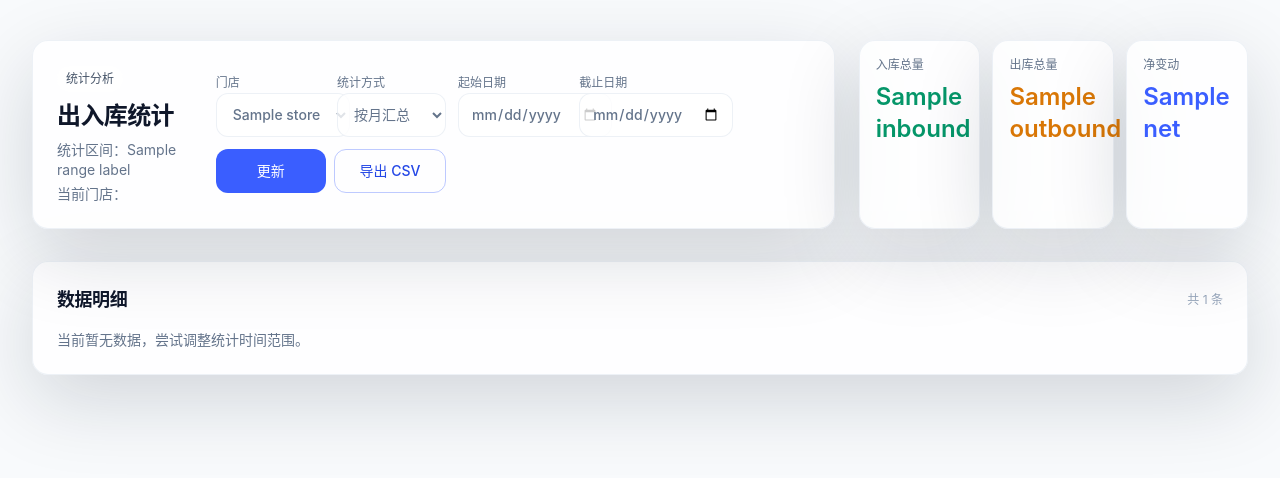
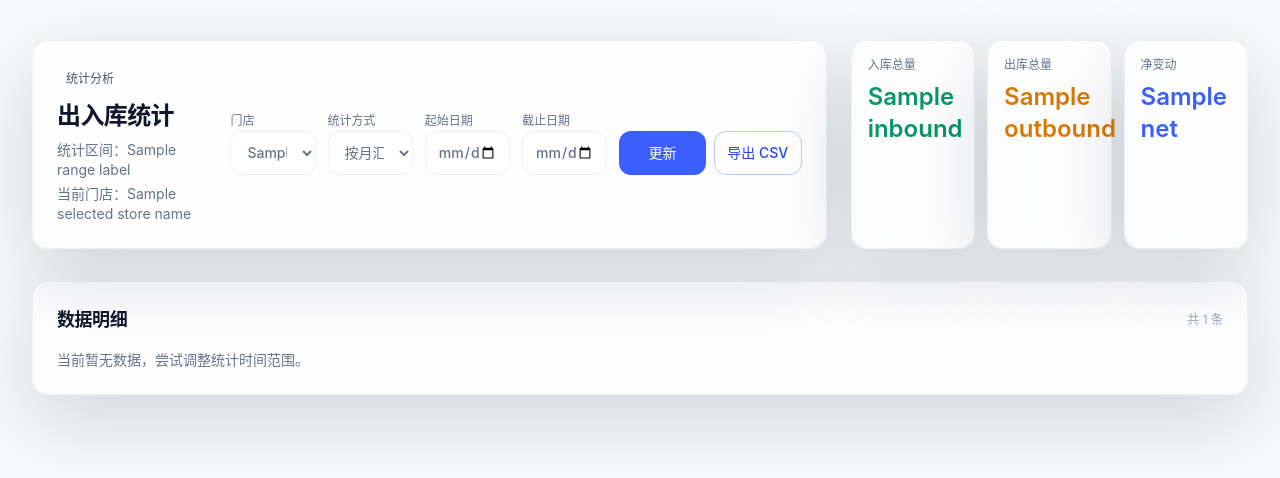
Before and after one commit to CycolusPro/CodeX-Storehouse, a Flask app: template inventory_app/templates/analytics.html in a window 1280 px wide. Shown: the part 65-543 px from the top of the page. Run offline with Flask 3, Linux system fonts and the light colour scheme; the template is opened without the code that fills it: most values are stand-ins (such as "Sample title", 1, 10 or a date in 2020); some libraries are stand-ins or nearby versions.

Commit message:
Fix analytics statistics and improve layout

```diff
--- a/inventory_app/app.py
+++ b/inventory_app/app.py
@@ -620,7 +620,10 @@ def create_app(
     @role_required("admin", "super_admin")
     def analytics_dashboard() -> str:
         selected_store = _resolve_store_id(request.args.get("store"))
-        mode, start_dt, end_dt, start_value, end_value = _resolve_history_filters(request.args)
+        stores_map = _list_stores()
+        mode, start_dt, end_dt, start_value, end_value = _resolve_history_filters(
+            request.args
+        )
         entries = manager.list_history(store_id=selected_store)
         stats_rows = _history_statistics(entries, mode=mode, start=start_dt, end=end_dt)
         total_inbound = sum(row["inbound"] for row in stats_rows)
@@ -649,7 +652,10 @@ def create_app(
             export_url=export_url,
             range_label=range_label,
             selected_store=selected_store,
-            stores=_list_stores(),
+            selected_store_name=stores_map.get(selected_store, {}).get(
+                "name", selected_store
+            ),
+            stores=stores_map,
         )
 
     @app.get("/api/history/stats/export")
@@ -1075,8 +1081,6 @@ def _history_statistics(
     normalized_mode = "day" if mode == "day" else "month"
     buckets: Dict[str, Dict[str, Any]] = {}
     for entry in entries:
-        if entry.action not in {"in", "out"}:
-            continue
         local_time = entry.timestamp.astimezone()
         naive_time = local_time.replace(tzinfo=None)
         if start and naive_time < start:
@@ -1093,17 +1097,44 @@ def _history_statistics(
             label,
             {"label": label, "inbound": 0, "outbound": 0, "sort_key": sort_key},
         )
-        delta = entry.meta.get("delta")
-        try:
-            delta_value = int(delta)
-        except (TypeError, ValueError):
+        meta = entry.meta or {}
+
+        def _parse_int(value: Any) -> Optional[int]:
+            try:
+                return int(value)
+            except (TypeError, ValueError):
+                return None
+
+        inbound_delta = 0
+        outbound_delta = 0
+        if entry.action == "in":
+            delta_value = _parse_int(meta.get("delta"))
+            if delta_value is None:
+                continue
+            inbound_delta = abs(delta_value)
+        elif entry.action == "out":
+            delta_value = _parse_int(meta.get("delta"))
+            if delta_value is None:
+                continue
+            outbound_delta = abs(delta_value)
+        elif entry.action == "set":
+            delta_value = _parse_int(meta.get("delta"))
+            if delta_value in (None, 0):
+                continue
+            if delta_value > 0:
+                inbound_delta = delta_value
+            else:
+                outbound_delta = abs(delta_value)
+        elif entry.action == "create":
+            quantity_value = _parse_int(meta.get("quantity"))
+            if quantity_value is None or quantity_value <= 0:
+                continue
+            inbound_delta = quantity_value
+        else:
             continue
-        if delta_value < 0:
-            delta_value = abs(delta_value)
-        if entry.action == "in":
-            bucket["inbound"] += delta_value
-        else:
-            bucket["outbound"] += delta_value
+
+        bucket["inbound"] += inbound_delta
+        bucket["outbound"] += outbound_delta
     rows: List[Dict[str, Any]] = []
     for bucket in sorted(buckets.values(), key=lambda item: item["sort_key"]):
         rows.append(
--- a/inventory_app/templates/analytics.html
+++ b/inventory_app/templates/analytics.html
@@ -91,19 +91,19 @@
     </header>
 
     <main class="max-w-7xl mx-auto px-4 sm:px-6 lg:px-8 py-10 space-y-8">
-      <section class="grid gap-6 lg:grid-cols-3">
-        <div class="lg:col-span-2 p-6 rounded-2xl border border-slate-200/60 dark:border-white/10 bg-white/80 dark:bg-white/5 shadow-xlsoft">
-          <div class="flex flex-col md:flex-row md:items-center md:justify-between gap-4">
+      <section class="grid gap-6 lg:grid-cols-[minmax(0,2fr)_minmax(0,1fr)]">
+        <div class="p-6 rounded-2xl border border-slate-200/60 dark:border-white/10 bg-white/80 dark:bg-white/5 shadow-xlsoft">
+          <div class="flex flex-col xl:flex-row xl:items-center xl:justify-between gap-6">
             <div>
               <span class="inline-flex items-center gap-2 text-xs px-2 py-1 rounded-full bg-white/70 dark:bg-white/10 border border-white/40 dark:border-white/10 text-slate-600 dark:text-slate-300">统计分析</span>
               <h1 class="mt-2 text-2xl font-bold tracking-tight">出入库统计</h1>
               <p class="mt-2 text-sm text-slate-500 dark:text-slate-400">统计区间：{{ range_label }}</p>
-              <p class="mt-1 text-sm text-slate-500 dark:text-slate-400">当前门店：{{ stores[selected_store].name }}</p>
+              <p class="mt-1 text-sm text-slate-500 dark:text-slate-400">当前门店：{{ selected_store_name }}</p>
             </div>
-            <form method="get" class="grid gap-3 sm:grid-cols-2 lg:grid-cols-5 xl:grid-cols-5 items-end w-full md:w-auto text-sm">
+            <form method="get" class="grid w-full md:w-auto gap-3 sm:grid-cols-2 lg:grid-cols-6 items-end text-sm">
               <label class="text-xs text-slate-500 dark:text-slate-400 grid gap-1 leading-none">
                 门店
-                <select name="store" class="h-11 rounded-xl border border-slate-200/60 dark:border-white/10 bg-white/80 dark:bg-white/5 px-3 text-sm font-medium">
+                <select name="store" class="h-11 rounded-xl border border-slate-200/60 dark:border-white/10 bg-white/80 dark:bg-white/5 px-3 text-sm font-medium min-w-0">
                   {% for store_id, store in stores.items() %}
                     <option value="{{ store_id }}" {% if store_id == selected_store %}selected{% endif %}>{{ store.name }}</option>
                   {% endfor %}
@@ -111,36 +111,36 @@
               </label>
               <label class="text-xs text-slate-500 dark:text-slate-400 grid gap-1 leading-none">
                 统计方式
-                <select name="mode" class="h-11 rounded-xl border border-slate-200/60 dark:border-white/10 bg-white/80 dark:bg-white/5 px-3 text-sm font-medium">
+                <select name="mode" class="h-11 rounded-xl border border-slate-200/60 dark:border-white/10 bg-white/80 dark:bg-white/5 px-3 text-sm font-medium min-w-0">
                   <option value="month" {% if mode != 'day' %}selected{% endif %}>按月汇总</option>
                   <option value="day" {% if mode == 'day' %}selected{% endif %}>按日汇总</option>
                 </select>
               </label>
               <label class="text-xs text-slate-500 dark:text-slate-400 grid gap-1 leading-none">
                 起始日期
-                <input type="date" name="start" value="{{ start_value }}" class="h-11 rounded-xl border border-slate-200/60 dark:border-white/10 bg-white/80 dark:bg-white/5 px-3 text-sm font-medium" />
+                <input type="date" name="start" value="{{ start_value }}" class="h-11 rounded-xl border border-slate-200/60 dark:border-white/10 bg-white/80 dark:bg-white/5 px-3 text-sm font-medium min-w-0" />
               </label>
               <label class="text-xs text-slate-500 dark:text-slate-400 grid gap-1 leading-none">
                 截止日期
-                <input type="date" name="end" value="{{ end_value }}" class="h-11 rounded-xl border border-slate-200/60 dark:border-white/10 bg-white/80 dark:bg-white/5 px-3 text-sm font-medium" />
+                <input type="date" name="end" value="{{ end_value }}" class="h-11 rounded-xl border border-slate-200/60 dark:border-white/10 bg-white/80 dark:bg-white/5 px-3 text-sm font-medium min-w-0" />
               </label>
-              <div class="flex gap-2 col-span-1 sm:col-span-2 lg:col-span-2">
-                <button type="submit" class="flex-1 grid place-items-center h-11 rounded-xl bg-brand-600 text-white text-sm font-medium hover:brightness-105 transition">更新</button>
-                <a href="{{ export_url }}" class="flex-1 grid place-items-center h-11 rounded-xl border border-brand-500/40 text-brand-700 dark:text-brand-200 text-sm font-medium hover:bg-brand-500/10 transition">导出 CSV</a>
+              <div class="flex flex-col gap-2 sm:flex-row sm:col-span-2 lg:col-span-2 xl:col-span-2">
+                <button type="submit" class="w-full h-11 inline-flex items-center justify-center rounded-xl bg-brand-600 text-white text-sm font-medium hover:brightness-105 transition">更新</button>
+                <a href="{{ export_url }}" class="w-full h-11 inline-flex items-center justify-center rounded-xl border border-brand-500/40 text-brand-700 dark:text-brand-200 text-sm font-medium hover:bg-brand-500/10 transition">导出 CSV</a>
               </div>
             </form>
           </div>
         </div>
-        <div class="grid grid-cols-1 sm:grid-cols-3 gap-3">
-          <div class="p-4 rounded-2xl border border-slate-200/60 dark:border-white/10 bg-white/80 dark:bg-white/5 shadow-xlsoft">
+        <div class="grid grid-cols-1 sm:grid-cols-3 gap-3 lg:h-full">
+          <div class="p-4 rounded-2xl border border-slate-200/60 dark:border-white/10 bg-white/80 dark:bg-white/5 shadow-xlsoft h-full">
             <div class="text-xs text-slate-500 dark:text-slate-400">入库总量</div>
             <div class="mt-2 text-2xl font-semibold text-emerald-600 dark:text-emerald-400">{{ totals.inbound }}</div>
           </div>
-          <div class="p-4 rounded-2xl border border-slate-200/60 dark:border-white/10 bg-white/80 dark:bg-white/5 shadow-xlsoft">
+          <div class="p-4 rounded-2xl border border-slate-200/60 dark:border-white/10 bg-white/80 dark:bg-white/5 shadow-xlsoft h-full">
             <div class="text-xs text-slate-500 dark:text-slate-400">出库总量</div>
             <div class="mt-2 text-2xl font-semibold text-amber-600 dark:text-amber-400">{{ totals.outbound }}</div>
           </div>
-          <div class="p-4 rounded-2xl border border-slate-200/60 dark:border-white/10 bg-white/80 dark:bg-white/5 shadow-xlsoft">
+          <div class="p-4 rounded-2xl border border-slate-200/60 dark:border-white/10 bg-white/80 dark:bg-white/5 shadow-xlsoft h-full">
             <div class="text-xs text-slate-500 dark:text-slate-400">净变动</div>
             <div class="mt-2 text-2xl font-semibold text-brand-600">{{ totals.net }}</div>
           </div>
```
Also changed, not shown: tests/test_inventory.py (+20 -0 lines).
